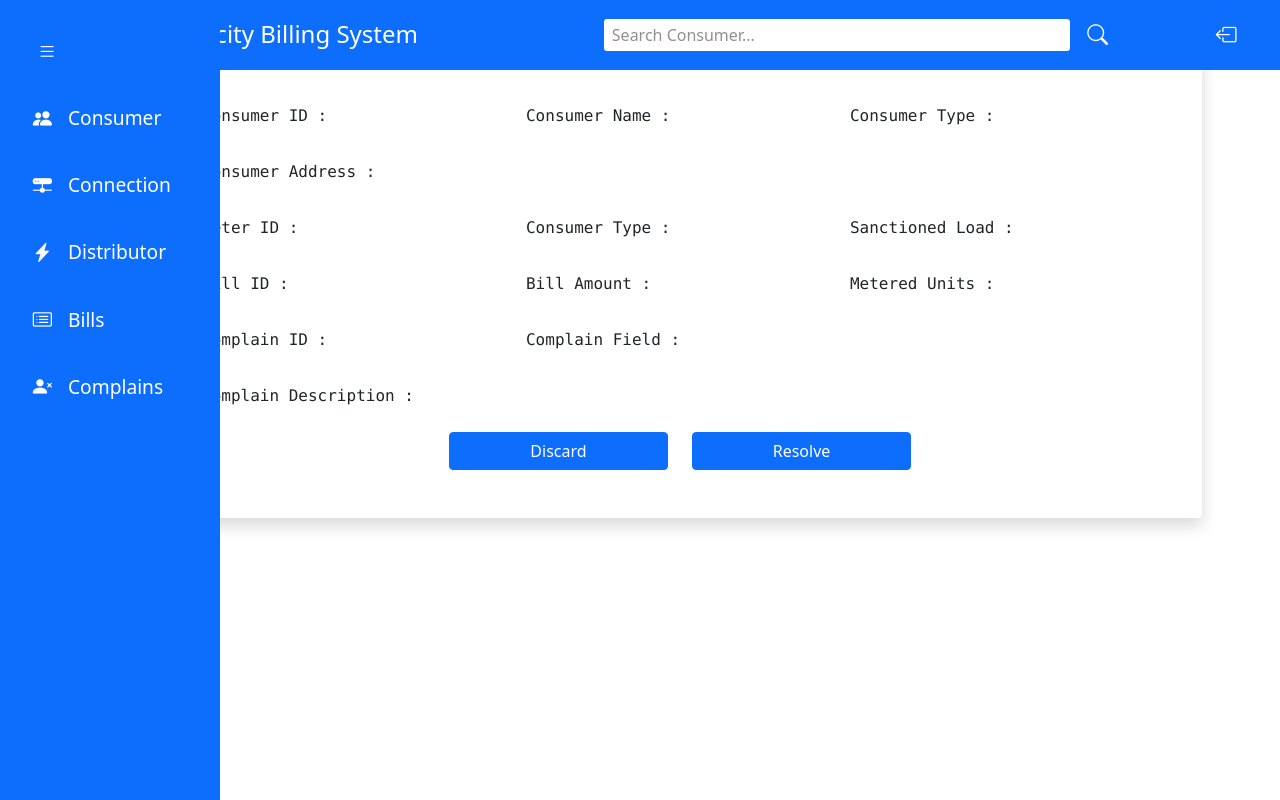
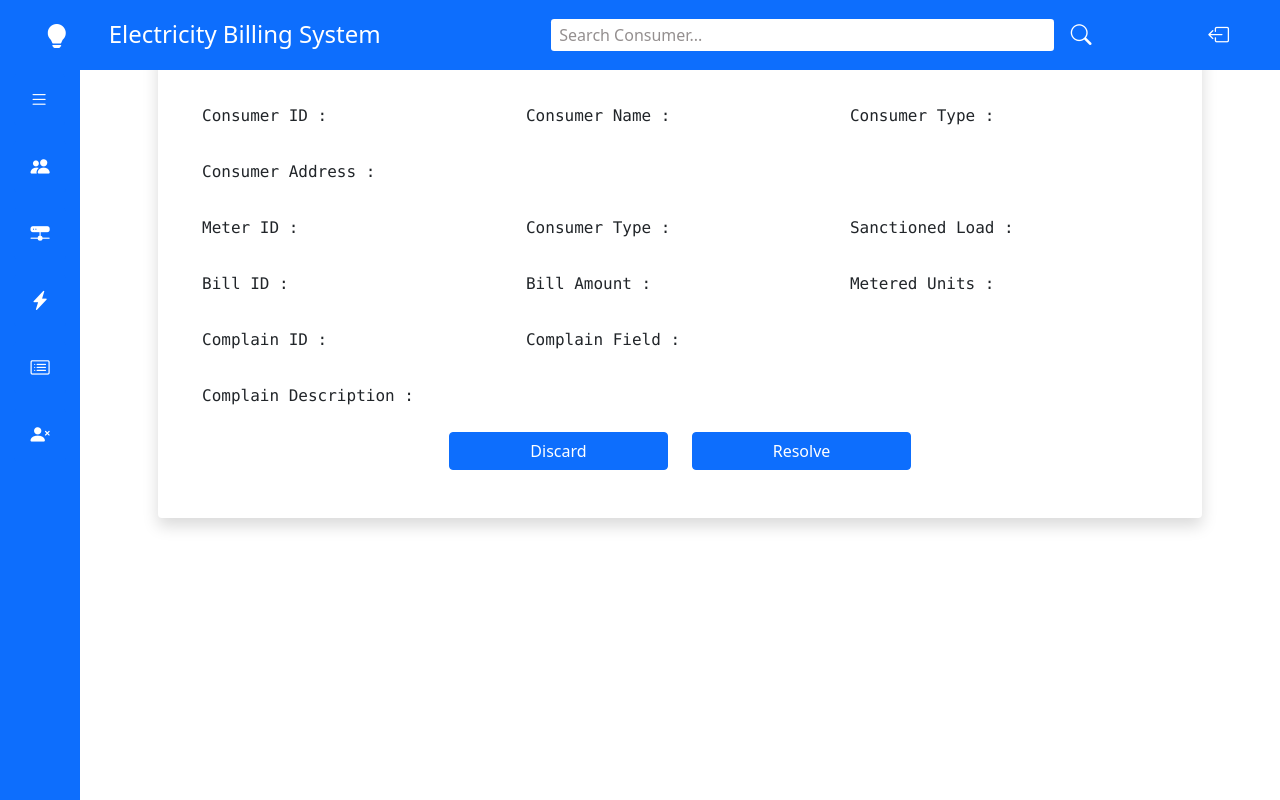
Before and after one commit to Sachinsingh01/ElecBillSys, a Flask app: page /complainDetail in a window 1280 px wide. Run offline with Flask 2, Linux system fonts and the light colour scheme; parts of the project's set-up code (start-up, migrations or seed data) failed here and were passed over.

Commit message:
bill complete

```diff
--- a/application/static/css/navbar.css
+++ b/application/static/css/navbar.css
@@ -3,13 +3,13 @@
     padding: 0;
     margin: 0;
     width: 80px;
-    height: 100vh;
+    height: calc(100vh);
     background-color: #0d6efd;
     transition: 0.2s ease-in-out;
     position: fixed;
-    top: 0;
+    bottom: 0;
     left: 0;
-    z-index: 1000;
+    z-index: 700;
 }
 
 .ctn-body{
@@ -20,7 +20,7 @@
 .nav-list{
     list-style: none;
     padding: 0 0rem 1rem 0rem;
-    margin: 0;
+    margin: 4rem 0 0 0;
 }
 
 .nav-link{
@@ -122,7 +122,7 @@
     box-sizing: border-box;
     padding: 0;
     margin: 0;
-    width: calc(100vw - 90px);
+    width: 100vw;
     height: 70px;
     background-color: #0d6efd;
     transition: 0.2s ease-in-out;
--- a/application/templates/navbar.html
+++ b/application/templates/navbar.html
@@ -37,8 +37,10 @@
     <div  id="ctn-appbar">
       <div id="ctn-body-appbar">
         <div class="row" id="app-list">
-          <div class="col-5 d-flex my-3" id="app-elements">
-            <div class="ms-3" id="app-logo"><i class="bi bi-lightbulb-fill"></i></div>
+          <div class="col-1 d-flex my-3 justify-content-end" id="app-elements">
+            <div class="me-2" id="app-logo"><i class="bi bi-lightbulb-fill"></i></div>
+          </div>
+          <div class="col-4 my-3" id="app-elements">
             <div id="app-name">Electricity Billing System</div>
           </div>
           <div class="col-6 my-3" id="search-bar">
```
